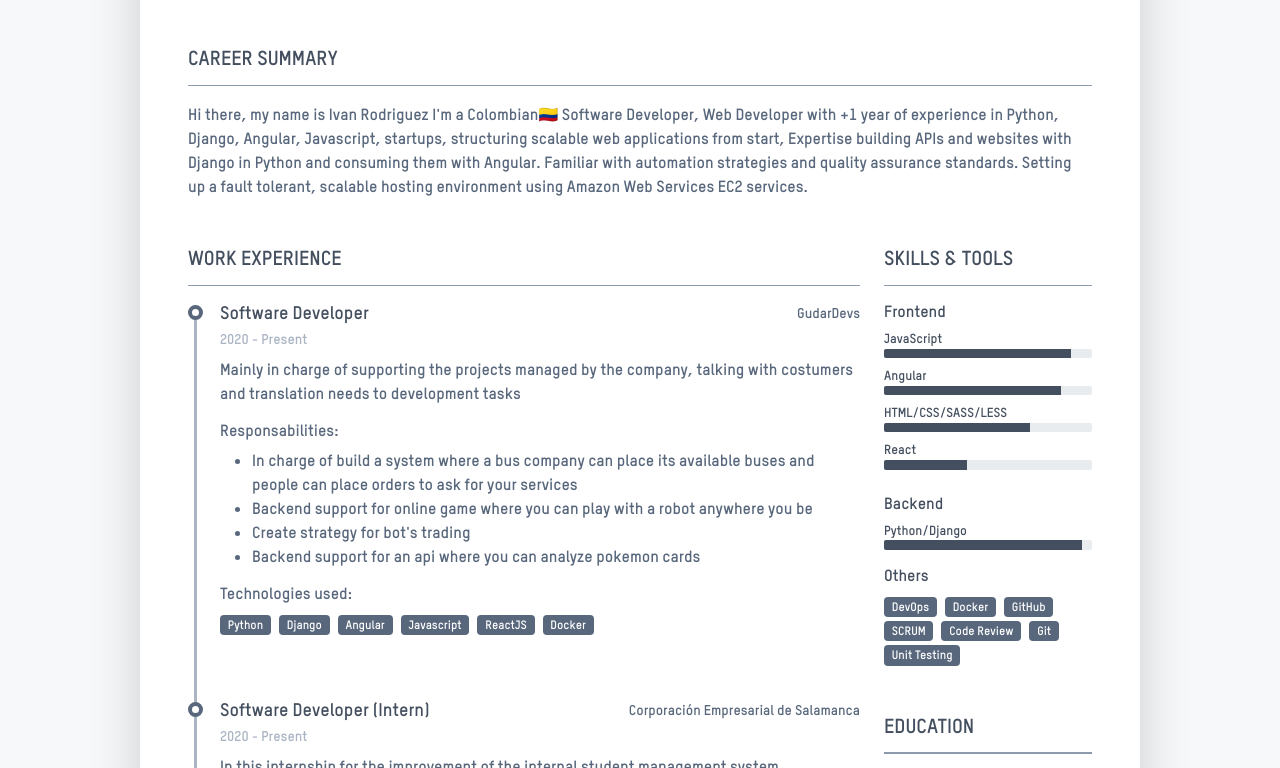
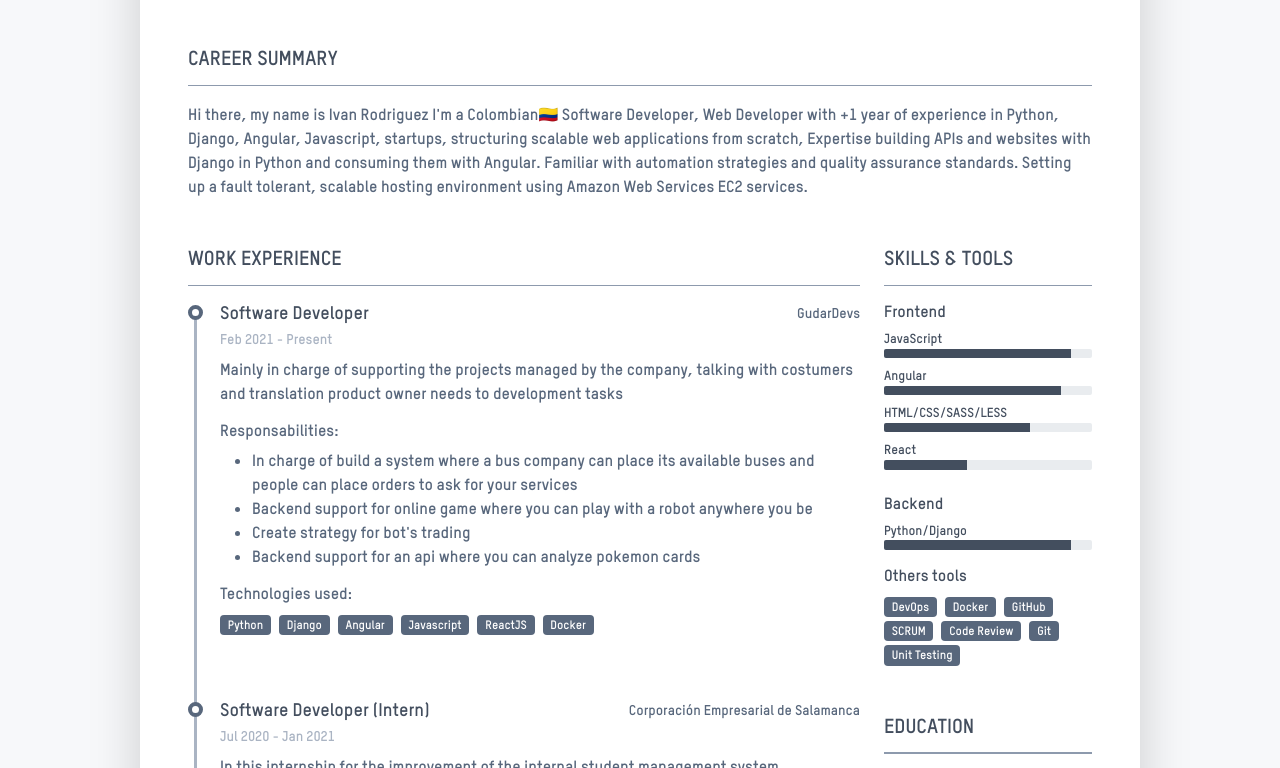
Before and after one commit to Ivanrenes/ivancode-cv, an Angular app: page / in a window 1280 px wide. Shown: the part 252-1020 px from the top of the page. Built offline with nearby package versions, Linux system fonts and the light colour scheme.

Commit message:
favicon added

```diff
--- a/src/app/app.component.html
+++ b/src/app/app.component.html
@@ -82,7 +82,7 @@
           <p class="mb-0">
             Hi there, my name is Ivan Rodriguez I'm a Colombian🇨🇴
             Software Developer, Web Developer with +1 year of experience in Python, Django, Angular, Javascript,
-            startups, structuring scalable web applications from start,
+            startups, structuring scalable web applications from scratch,
             Expertise building APIs and websites with Django in Python and consuming them with Angular.
             Familiar with automation strategies and quality assurance standards.
             Setting up a fault tolerant, scalable hosting environment using
@@ -113,6 +113,7 @@
                 [jobRoleDescription]="jobs.second.roleDescription"
                 [jobSkills]="jobs.second.roleSkills"
                 [jobHighlights]="jobs.second.roleAchievements"
+                [jobDuration]="jobs.second.jobDuration"
               ></app-job-card>
                 <app-job-card
                   [jobRoleTitle]="jobs.first.roleTitle"
@@ -120,7 +121,9 @@
                   [jobRoleDescription]="jobs.first.roleDescription"
                   [jobSkills]="jobs.first.roleSkills"
                   [jobHighlights]="jobs.first.roleAchievements"
+                 [jobDuration]="jobs.first.jobDuration"
                 ></app-job-card>
+
                 <!--//resume-timeline-item-->
               </div>
               <!--//resume-timeline-->
@@ -211,7 +214,7 @@
                       <div
                         class="progress-bar theme-progress-bar-dark"
                         role="progressbar"
-                        style="width: 95%"
+                        style="width: 90%"
                         aria-valuenow="25"
                         aria-valuemin="0"
                         aria-valuemax="100"
@@ -222,7 +225,7 @@
               <!--//resume-skill-item-->
 
               <div class="resume-skill-item">
-                <h4 class="resume-skills-cat font-weight-bold">Others</h4>
+                <h4 class="resume-skills-cat font-weight-bold">Others tools</h4>
                 <ul class="list-inline">
                   <li class="list-inline-item">
                     <span class="badge bg-secondary badge-pill">DevOps</span>
--- a/src/app/app.component.ts
+++ b/src/app/app.component.ts
@@ -16,6 +16,7 @@ export class AppComponent {
         "Create a students identification software to validate their identity by the security personnel",
         "IT support for administrative personnel"
       ],
+      "jobDuration" : "Jul 2020 - Jan 2021",
       "roleSkills": [
         "PHP",
         "jQuery",
@@ -28,13 +29,14 @@ export class AppComponent {
     "second":{
       "companyName" : "GudarDevs",
       "roleTitle": "Software Developer",
-      "roleDescription" : "Mainly in charge of supporting the projects managed by the company, talking with costumers and translation needs to development tasks",
+      "roleDescription" : "Mainly in charge of supporting the projects managed by the company, talking with costumers and translation product owner needs to development tasks",
       "roleAchievements" : [
         "In charge of build a system where a bus company can place its available buses and people can place orders to ask for your services",
         "Backend support for online game where you can play with a robot anywhere you be",
         "Create strategy for bot's trading",
         "Backend support for an api where you can analyze pokemon cards"
       ],
+      "jobDuration" : "Feb 2021 - Present",
       "roleSkills": [
         "Python",
         "Django",
--- a/src/app/job-card/job-card.component.html
+++ b/src/app/job-card/job-card.component.html
@@ -7,7 +7,7 @@
       <div class="resume-company-name ms-auto">{{ jobCompany }}</div>
     </div>
     <!--//row-->
-    <div class="resume-position-time">2020 - Present</div>
+    <div class="resume-position-time">{{ jobDuration }}</div>
   </div>
   <!--//resume-timeline-item-header-->
   <div class="resume-timeline-item-desc">
--- a/src/app/job-card/job-card.component.ts
+++ b/src/app/job-card/job-card.component.ts
@@ -10,6 +10,7 @@ export class JobCardComponent implements OnInit {
   @Input() jobRoleTitle = ""
   @Input() jobRoleDescription = ""
   @Input() jobCompany = ""
+  @Input() jobDuration = ""
   @Input() jobHighlights : string[] = []
   @Input() jobSkills : string[] = []
   @Input() showHighlights : boolean = true;
```
Also changed, not shown: 1 other file (tests, documents, lock files or other folders).
